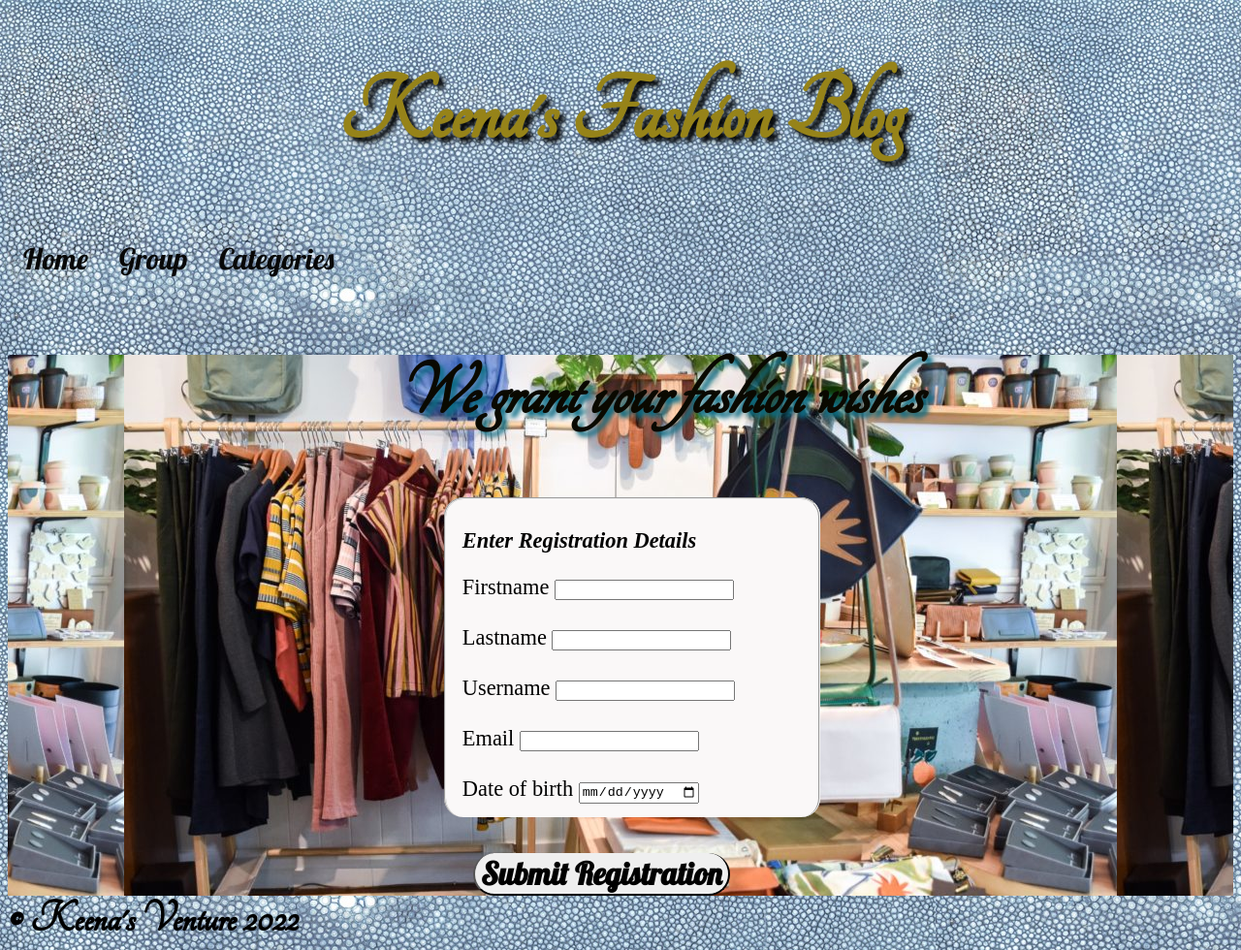
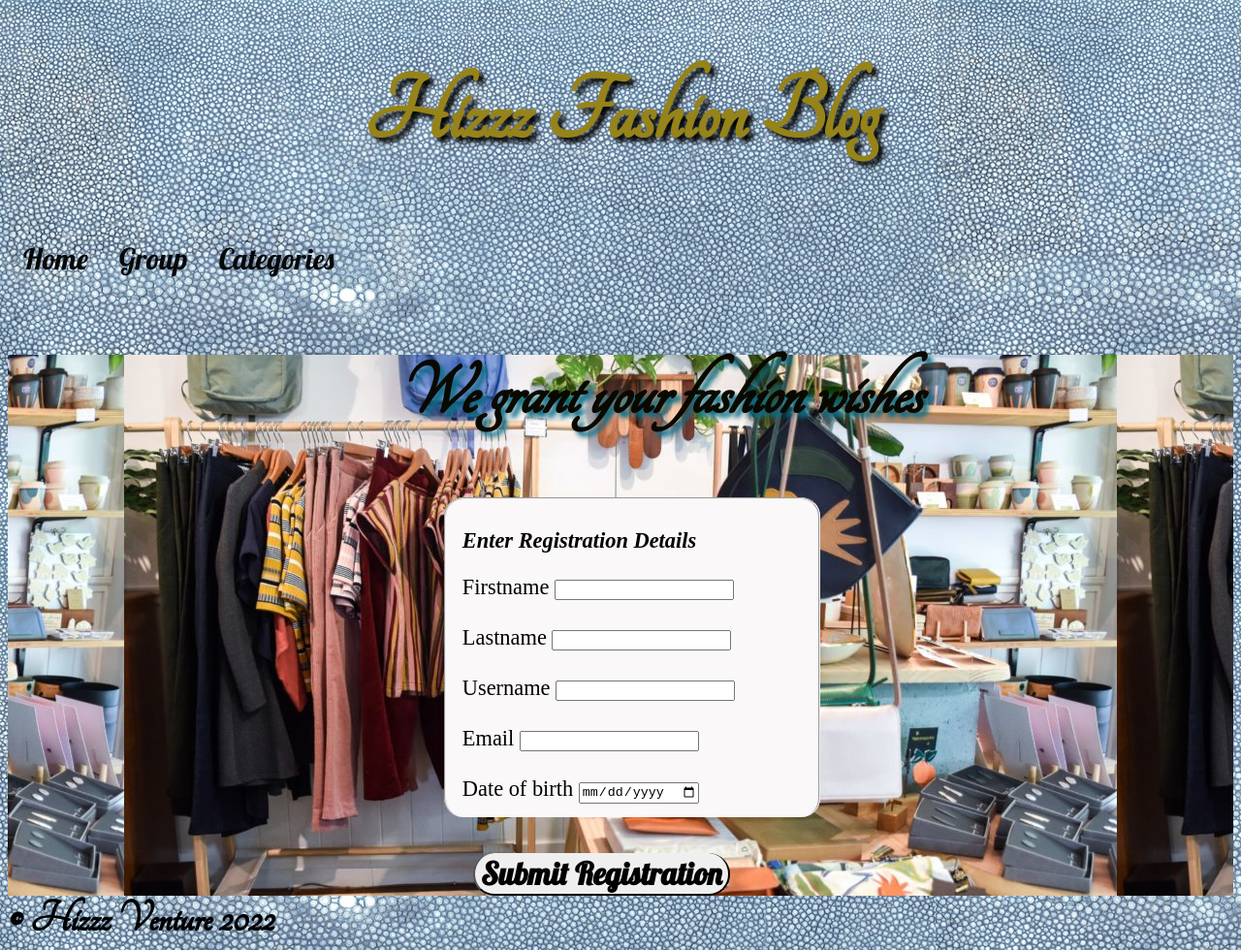
Before and after one commit to hizac/Keena, a plain HTML site: page index.html in a window 1280 px wide. Shown: the whole page at 97% size. Drawn offline with Linux system fonts and the light colour scheme.

Commit message:
Update index.html

```diff
--- a/index.html
+++ b/index.html
@@ -4,7 +4,7 @@
     <meta charset="UTF-8">
     <meta http-equiv="X-UA-Compatible" content="IE=edge">
     <meta name="viewport" content="width=device-width, initial-scale=1.0">
-    <title>Keena's Fashionista</title>
+    <title>Hizzz Fashion Blog</title>
     <link rel="stylesheet" type="text/css" href="keena.css">
     <link rel="stylesheet"
           href="https://fonts.googleapis.com/css?family=Tangerine">
@@ -14,7 +14,7 @@
 <body class id="Navdiv">
 
             <div id="top">
-            <h1>Keena's Fashion Blog</h1></div>
+            <h1>Hizzz Fashion Blog</h1></div>
 
          <div id="navbar">
 
@@ -71,6 +71,6 @@
    </form> <br>
    <button oneclick="SubmitEvent" id="Submit"> Submit Registration </button>
    </div>
-   <footer>&#169; Keena's Venture 2022</footer>
+   <footer>&#169; Hizzz Venture 2022</footer>
 </body>
 </html>
```
